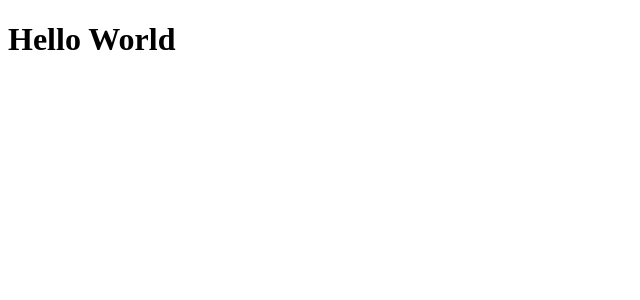
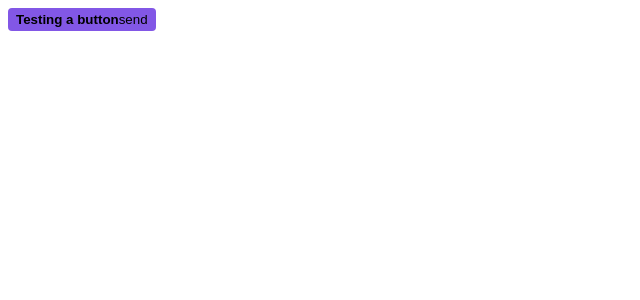
Before and after one commit to jennifertakagi/ignite-shop, a Next.js app: page / in a window 1280 px wide. Shown: the top 300 px of the page, without its empty margins (0-640 px from the left). Built offline with nearby package versions, Linux system fonts and the light colour scheme.

Commit message:
[chore] Setup Stiches

```diff
--- a/src/pages/_document.tsx
+++ b/src/pages/_document.tsx
@@ -1,4 +1,5 @@
 import { Html, Head, Main, NextScript } from 'next/document'
+import { getCssText } from '../styles'
 
 export default function Document() {
   return (
@@ -7,6 +8,8 @@
         <link rel="preconnect" href="https://fonts.googleapis.com" />
         <link rel="preconnect" href="https://fonts.gstatic.com" crossOrigin="anonymous" />
         <link href="https://fonts.googleapis.com/css2?family=Roboto:wght@400;700&display=swap" rel="stylesheet" />
+
+        <style id="stitches" dangerouslySetInnerHTML={{ __html: getCssText() }} />
       </Head>
       <body>
         <Main />
--- a/src/pages/index.tsx
+++ b/src/pages/index.tsx
@@ -1,5 +1,25 @@
+import { styled } from "../styles"
+
+const Button = styled('button', {
+  backgroundColor: '$purple-200',
+  borderRadius: 4,
+  border: 0,
+  padding: '4px 8px',
+
+  span: {
+    fontWeight: 'bold'
+  },
+
+  '&:hover': {
+    filter: 'brightness(0.8)'
+  }
+})
+
 export default function Home() {
   return (
-    <h1>Hello World</h1>
+    <Button>
+      <span>Testing a button</span>
+      send
+    </Button>
   )
 }
--- /dev/null
+++ b/src/styles/index.ts
@@ -0,0 +1,18 @@
+import { createStitches } from "@stitches/react";
+
+export const {
+  config,
+  styled,
+  css,
+  globalCss,
+  keyframes,
+  getCssText,
+  theme,
+  createTheme,
+} = createStitches({
+  theme: {
+    colors: {
+      "purple-200": '#8257e6',
+    }
+  }
+})
```
Also changed, not shown: package.json (+5 -4 lines), 1 other file (tests, documents, lock files or other folders).
